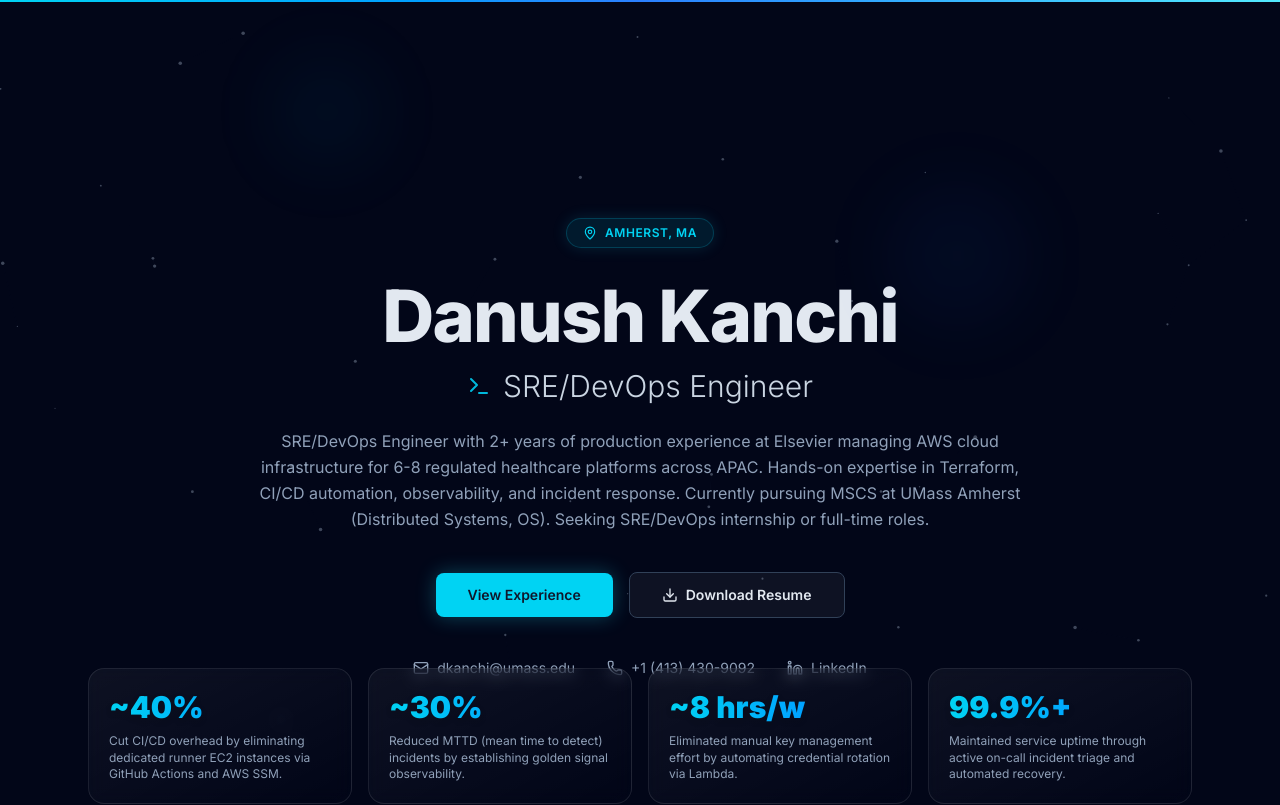
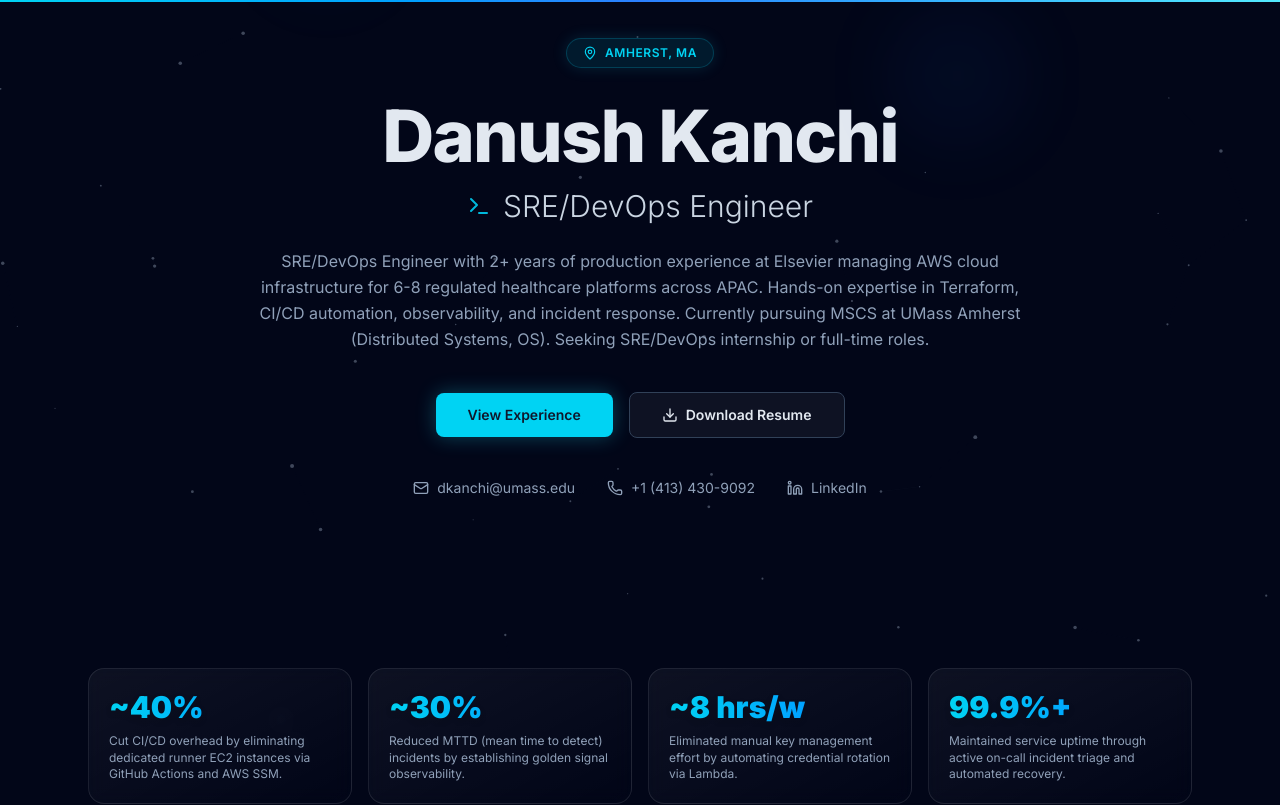
Before and after one commit to Danush-Kanchi/danush-portfolio, a Next.js app: page / in a window 1280 px wide. Shown: the top 805 px of the page. Built offline with nearby package versions, Linux system fonts and the light colour scheme.

Commit message:
Fix hero/highlights overlap on first load

```diff
--- a/app/page.tsx
+++ b/app/page.tsx
@@ -124,7 +124,7 @@ export default function Portfolio() {
     damping: 28,
     mass: 0.2,
   });
-  const heroY = useTransform(scrollYProgress, [0, 0.22], [0, shouldReduceMotion ? 24 : 90]);
+  const heroY = useTransform(scrollYProgress, [0, 0.22], [0, shouldReduceMotion ? -12 : -90]);
   const heroOpacity = useTransform(scrollYProgress, [0, 0.2], [1, 0.35]);
   const motionY = shouldReduceMotion ? 10 : 24;
   const motionDuration = shouldReduceMotion ? 0.3 : 0.55;
```
